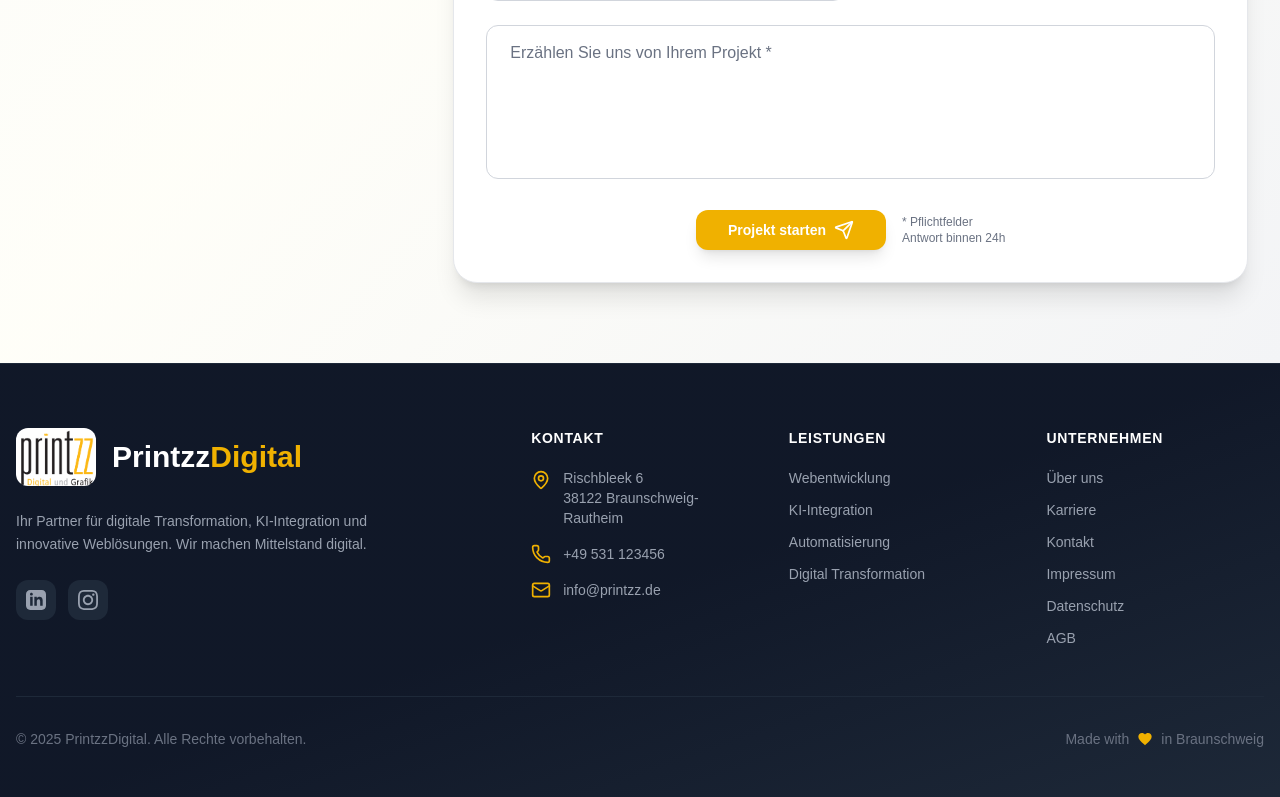
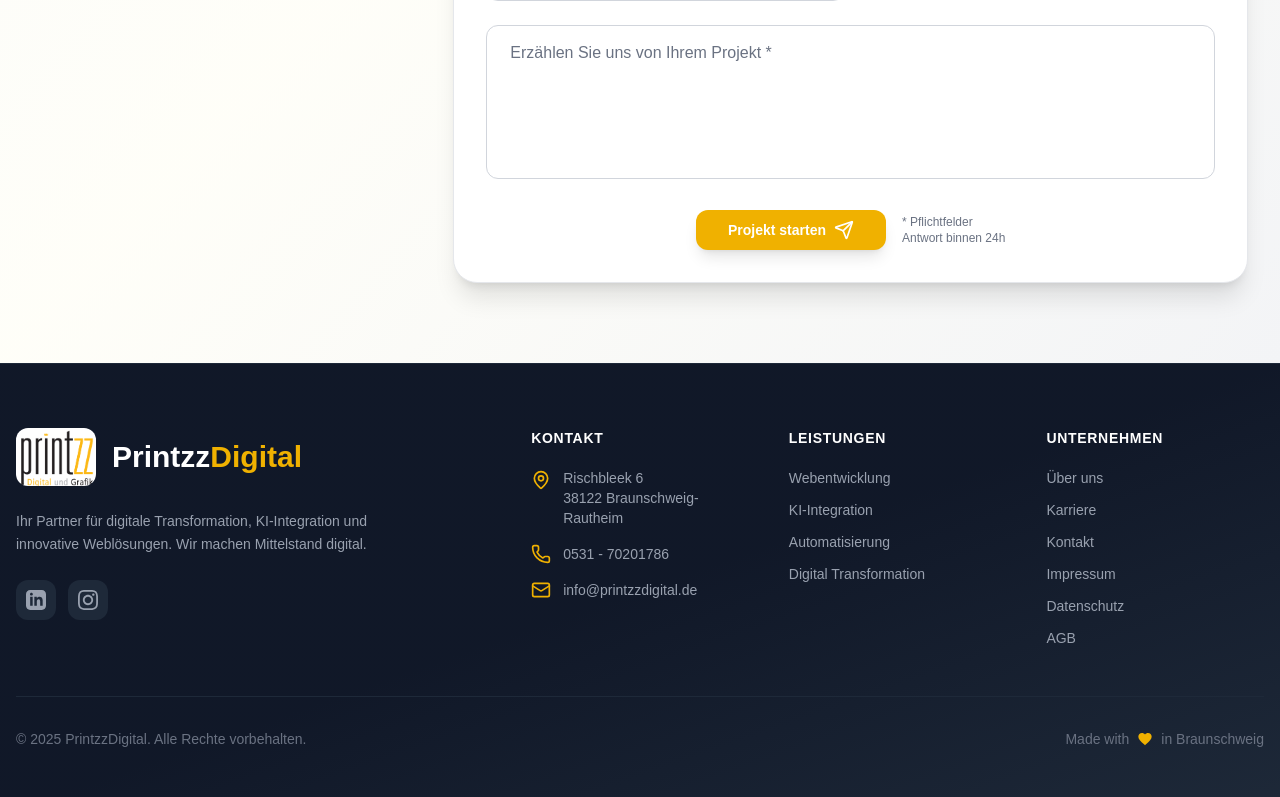
Before and after one commit to lk2693/newprintzzdigital, a Next.js app in the folder my-nextjs-app/: page / in a window 1280 px wide. Shown: the part 9028-9825 px from the top of the page. Built offline with nearby package versions, Linux system fonts and the light colour scheme.

Commit message:
Update contact info: info@printzzdigital.de, 0531-70201786, personal emails for Olaf and Beate

```diff
--- a/my-nextjs-app/src/app/braunschweig/page.tsx
+++ b/my-nextjs-app/src/app/braunschweig/page.tsx
@@ -76,15 +76,15 @@ export default function BraunschweigPage() {
 
                 <div className="flex items-center gap-3">
                   <Phone className="w-5 h-5 text-yellow-500 flex-shrink-0" />
-                  <a href="tel:+4953112345" className="text-gray-900 hover:text-yellow-600 transition-colors">
-                    +49 531 123456
+                  <a href="tel:+4953170201786" className="text-gray-900 hover:text-yellow-600 transition-colors">
+                    0531 - 70201786
                   </a>
                 </div>
 
                 <div className="flex items-center gap-3">
                   <Mail className="w-5 h-5 text-yellow-500 flex-shrink-0" />
-                  <a href="mailto:info@printzz.de" className="text-gray-900 hover:text-yellow-600 transition-colors">
-                    info@printzz.de
+                  <a href="mailto:info@printzzdigital.de" className="text-gray-900 hover:text-yellow-600 transition-colors">
+                    info@printzzdigital.de
                   </a>
                 </div>
               </div>
--- a/my-nextjs-app/src/app/contact/page.tsx
+++ b/my-nextjs-app/src/app/contact/page.tsx
@@ -164,8 +164,8 @@ export default function ContactPage() {
                     <Mail className="w-5 h-5 sm:w-6 sm:h-6 text-white" />
                   </div>
                   <div className="text-xs sm:text-sm uppercase tracking-wider text-gray-500 mb-1 sm:mb-2">E-Mail</div>
-                  <a href="mailto:info@printzz.de" className="text-sm sm:text-base text-gray-900 font-semibold hover:text-yellow-600 transition-colors break-all">
-                    info@printzz.de
+                  <a href="mailto:info@printzzdigital.de" className="text-sm sm:text-base text-gray-900 font-semibold hover:text-yellow-600 transition-colors break-all">
+                    info@printzzdigital.de
                   </a>
                 </div>
 
@@ -174,8 +174,8 @@ export default function ContactPage() {
                     <Phone className="w-5 h-5 sm:w-6 sm:h-6 text-white" />
                   </div>
                   <div className="text-xs sm:text-sm uppercase tracking-wider text-gray-500 mb-1 sm:mb-2">Telefon</div>
-                  <a href="tel:+4915234567890" className="text-sm sm:text-base text-gray-900 font-semibold hover:text-yellow-600 transition-colors">
-                    +49 152 3456 7890
+                  <a href="tel:+4953170201786" className="text-sm sm:text-base text-gray-900 font-semibold hover:text-yellow-600 transition-colors">
+                    0531 - 70201786
                   </a>
                 </div>
 
--- a/my-nextjs-app/src/app/datenschutz/page.tsx
+++ b/my-nextjs-app/src/app/datenschutz/page.tsx
@@ -76,8 +76,8 @@ export default function DatenschutzPage() {
                 <p>38126 Braunschweig</p>
                 <p>Deutschland</p>
                 <br />
-                <p>Telefon: 0531 - 270 33 97</p>
-                <p>E-Mail: info@printzz.de</p>
+                <p>Telefon: 0531 - 70201786</p>
+                <p>E-Mail: info@printzzdigital.de</p>
               </div>
               <p>
                 Verantwortlicher ist die natürliche oder juristische Person, die allein oder gemeinsam
--- a/my-nextjs-app/src/app/impressum/page.tsx
+++ b/my-nextjs-app/src/app/impressum/page.tsx
@@ -95,13 +95,13 @@ export default function ImpressumPage() {
               </div>
               <div className="pl-11 space-y-1">
                 <p className="text-gray-600">
-                  <span className="font-medium">Telefon:</span> <a href="tel:+495312703397" className="text-yellow-600 hover:text-yellow-700 underline transition-colors">0531 - 270 33 97</a>
+                  <span className="font-medium">Telefon:</span> <a href="tel:+4953170201786" className="text-yellow-600 hover:text-yellow-700 underline transition-colors">0531 - 70201786</a>
                 </p>
                 <p className="text-gray-600">
                   <span className="font-medium">Telefax:</span> 0531 - 270 33 98
                 </p>
                 <p className="text-gray-600">
-                  <span className="font-medium">E-Mail:</span> <a href="mailto:info@printzz.de" className="text-yellow-600 hover:text-yellow-700 underline transition-colors">info@printzz.de</a>
+                  <span className="font-medium">E-Mail:</span> <a href="mailto:info@printzzdigital.de" className="text-yellow-600 hover:text-yellow-700 underline transition-colors">info@printzzdigital.de</a>
                 </p>
               </div>
             </section>
--- a/my-nextjs-app/src/app/karriere/page.tsx
+++ b/my-nextjs-app/src/app/karriere/page.tsx
@@ -375,7 +375,7 @@ export default function KarrierePage() {
                       </div>
                       <div>
                         <h4 className="font-semibold mb-1">E-Mail an uns</h4>
-                        <p className="text-slate-400 text-sm">info@printzz.de</p>
+                        <p className="text-slate-400 text-sm">info@printzzdigital.de</p>
                         <p className="text-slate-500 text-xs mt-1">Betreff: &quot;Initiativbewerbung - [Dein Bereich]&quot;</p>
                       </div>
                     </div>
@@ -407,7 +407,7 @@ export default function KarrierePage() {
 
                   <div className="mt-8 pt-6 border-t border-slate-700">
                     <a
-                      href="mailto:info@printzz.de?subject=Initiativbewerbung"
+                      href="mailto:info@printzzdigital.de?subject=Initiativbewerbung"
                       className="block w-full bg-yellow-400 hover:bg-yellow-500 text-black font-semibold py-4 rounded-full text-center transition-colors"
                     >
                       Jetzt bewerben
@@ -483,7 +483,7 @@ export default function KarrierePage() {
               </p>
               <div className="flex flex-col sm:flex-row gap-4 justify-center">
                 <a
-                  href="mailto:info@printzz.de?subject=Initiativbewerbung"
+                  href="mailto:info@printzzdigital.de?subject=Initiativbewerbung"
                   className="inline-flex items-center justify-center bg-black hover:bg-slate-800 text-white font-semibold px-8 py-4 rounded-full transition-colors"
                 >
                   Jetzt bewerben
--- a/my-nextjs-app/src/components/ContactForm.tsx
+++ b/my-nextjs-app/src/components/ContactForm.tsx
@@ -219,7 +219,7 @@ export default function ContactForm() {
                 </div>
                 <div>
                   <div className="text-xs text-gray-500 uppercase tracking-wider">E-Mail</div>
-                  <div className="text-gray-900">info@printzz.de</div>
+                  <div className="text-gray-900">info@printzzdigital.de</div>
                 </div>
               </div>
 
@@ -229,7 +229,7 @@ export default function ContactForm() {
                 </div>
                 <div>
                   <div className="text-xs text-gray-500 uppercase tracking-wider">Telefon</div>
-                  <div className="text-gray-900">+49 (0) 531 123456</div>
+                  <div className="text-gray-900">0531 - 70201786</div>
                 </div>
               </div>
 
--- a/my-nextjs-app/src/components/Footer.tsx
+++ b/my-nextjs-app/src/components/Footer.tsx
@@ -51,14 +51,14 @@ export default function Footer() {
               </div>
               <div className="flex items-center gap-3 text-gray-400">
                 <Phone className="h-5 w-5 text-yellow-500 flex-shrink-0" />
-                <Link href="tel:+4953112345" className="hover:text-yellow-500 transition-colors">
-                  +49 531 123456
+                <Link href="tel:+4953170201786" className="hover:text-yellow-500 transition-colors">
+                  0531 - 70201786
                 </Link>
               </div>
               <div className="flex items-center gap-3 text-gray-400">
                 <Mail className="h-5 w-5 text-yellow-500 flex-shrink-0" />
-                <Link href="mailto:info@printzz.de" className="hover:text-yellow-500 transition-colors">
-                  info@printzz.de
+                <Link href="mailto:info@printzzdigital.de" className="hover:text-yellow-500 transition-colors">
+                  info@printzzdigital.de
                 </Link>
               </div>
             </div>
--- a/my-nextjs-app/src/config/content.ts
+++ b/my-nextjs-app/src/config/content.ts
@@ -11,8 +11,8 @@ export const siteConfig = {
   },
 
   contact: {
-    email: "info@printzz.de",
-    phone: "+49 (0) 30 12345678",
+    email: "info@printzzdigital.de",
+    phone: "0531-70201786",
     address: {
       street: "Musterstraße 123",
       city: "10115 Berlin",
--- a/my-nextjs-app/src/lib/schemas.ts
+++ b/my-nextjs-app/src/lib/schemas.ts
@@ -6,8 +6,8 @@ export const organizationSchema = {
   "url": "https://printzzdigital.com",
   "logo": "https://printzzdigital.com/logo.png",
   "description": "Digitalagentur in Braunschweig für moderne Webentwicklung, KI-Integration und digitale Transformation",
-  "telephone": "+49-531-123456", // TODO: Echte Nummer eintragen
-  "email": "info@printzz.de",
+  "telephone": "+49-531-70201786",
+  "email": "info@printzzdigital.de",
   "priceRange": "$$",
   "address": {
     "@type": "PostalAddress",
@@ -71,8 +71,8 @@ export const servicesSchema = {
   "description": "Digitalagentur für Webentwicklung, KI-Integration und digitale Transformation in Braunschweig und Umgebung",
   "url": "https://printzzdigital.com",
   "priceRange": "$$",
-  "telephone": "+49-531-123456", // TODO: Echte Nummer eintragen
-  "email": "info@printzz.de",
+  "telephone": "+49-531-70201786",
+  "email": "info@printzzdigital.de",
   "address": {
     "@type": "PostalAddress",
     "addressLocality": "Braunschweig",
```
Also changed, not shown: my-nextjs-app/src/app/about/page.tsx (+10 -4 lines).
